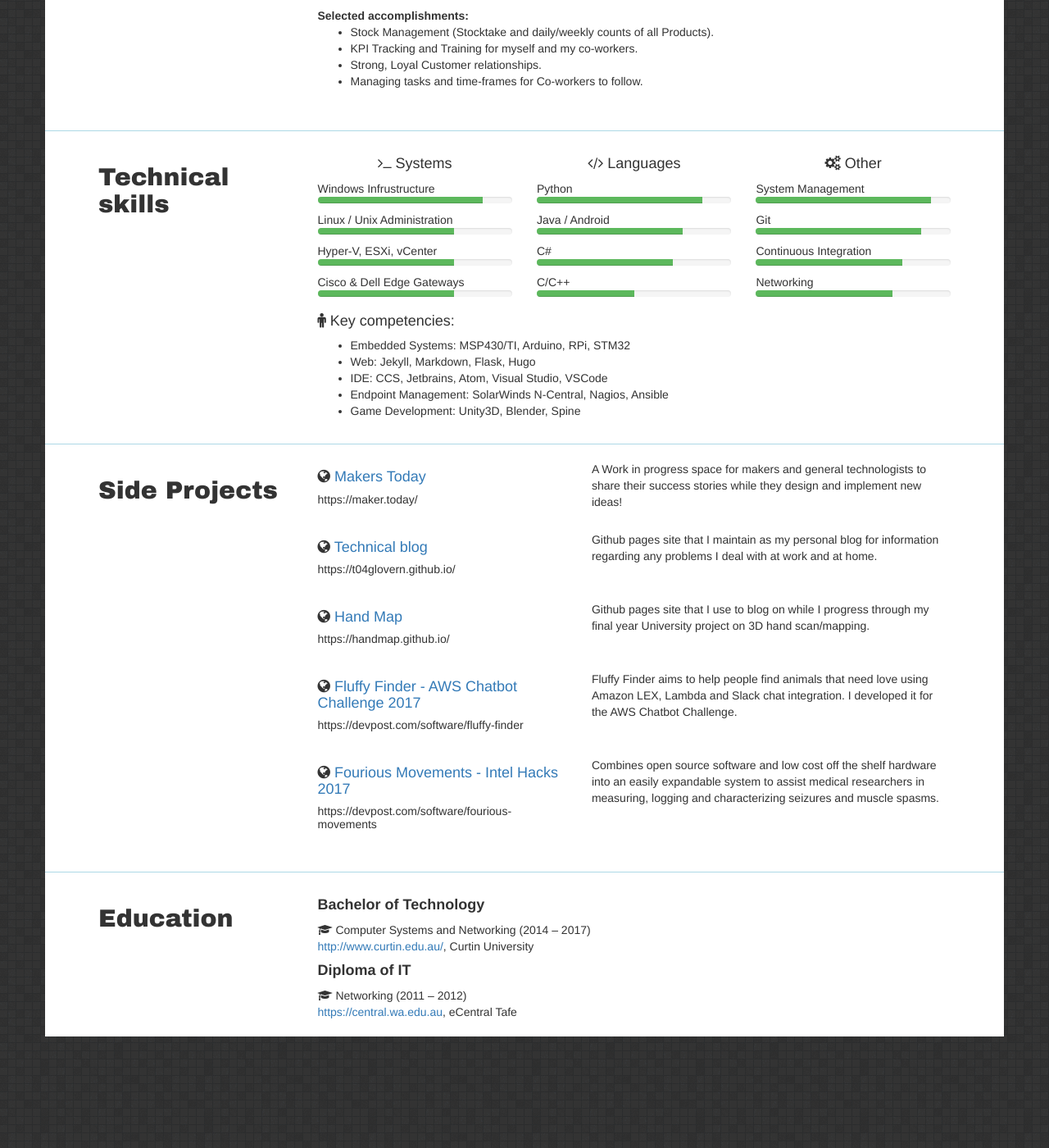
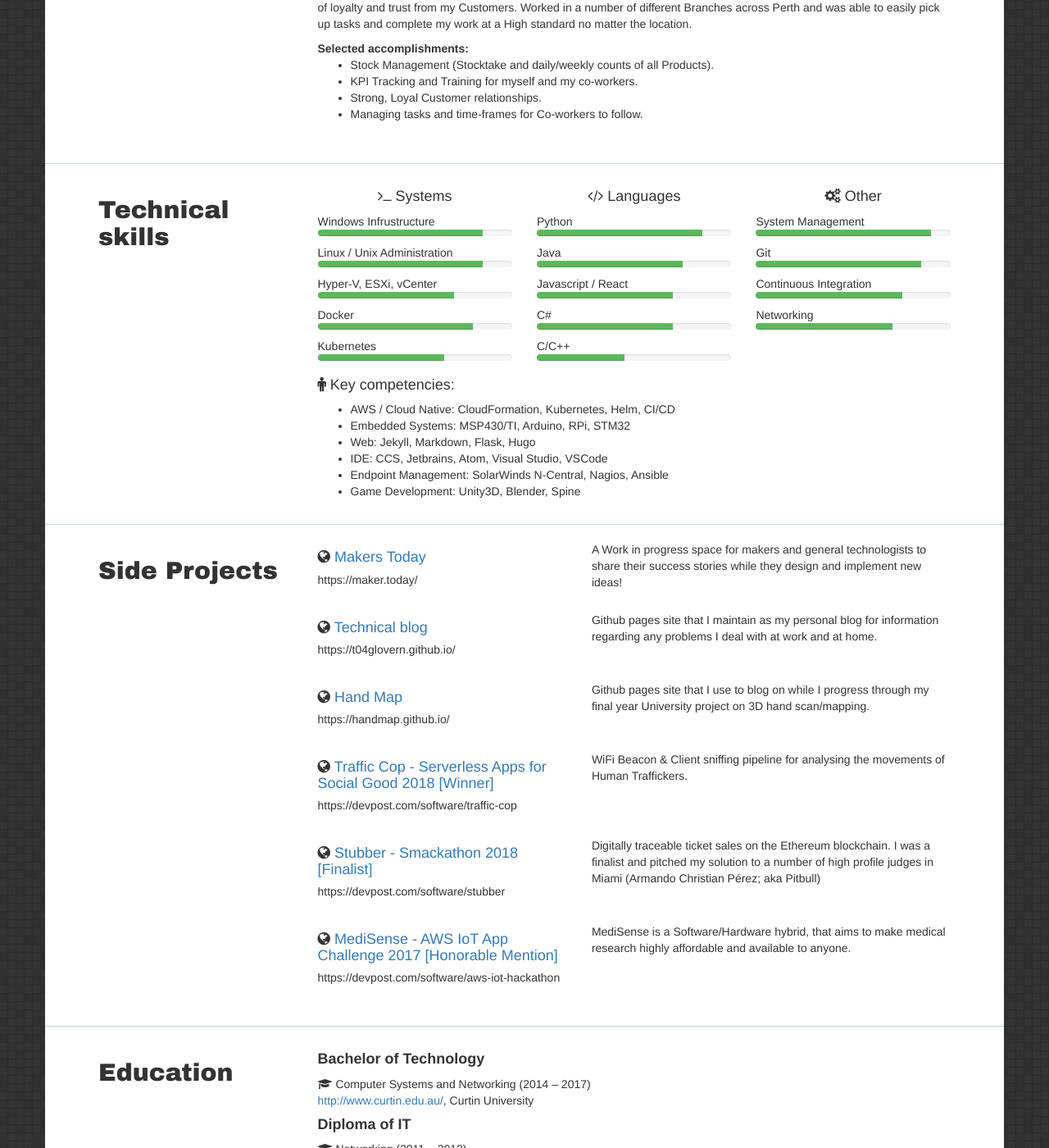
Before and after one commit to t04glovern/t04glovern.github.io.raw, a Jekyll site: the page built from cv.html, in a window 1280 px wide and 1400 px high, scrolled down 1759 px. Shown: the whole window at 82% size. Built offline with Jekyll 4.4.1, drawn with Linux system fonts in a browser that asks for light colours; nearby versions of some CDN libraries; some web fonts are replaced; before the commit the page ends 3073 px from its top, so only the background shows below that; some of the changed text lies outside the part shown.

Commit message:
Updated CV

```diff
--- a/_data/cv.yml
+++ b/_data/cv.yml
@@ -15,12 +15,12 @@ career:
    company: BHP
    location: Perth, Western Australia
    dates: August 2017 – Current
-   summary: Working as an energetic member of the Digital Tribe, I work with a variety of people with a diverse backgrounds on big problems as we drive a Digital Transformation within the Decision automation space.
+   summary: Working as an energetic member of the Digital Tribe, I work with a variety of people with a diverse backgrounds on big problems as we drive a Digital Transformation within the Decision automation space. More recently I've moved into a DevOp support role where I ensure that Cloud deployments for various services are standardized and automated (using tools like CloudFormation and Terraform).
    accomplishments:
     - accomplishment: Accustomed to an agile deliver, and adding value through software and hardware sprints
     - accomplishment: Embedded software and hardware design and implementation
-    - accomplishment: Process automation mindset
-    - accomplishment: Continuous integration across infrustructure and software pipelines
+    - accomplishment: Continuous integration across infrustructure and software pipelines. This includes CodeBuild, GoCD and Jenkins.
+    - accomplishment: AWS orchastration of developer workflows through the targeted usage of AWS Cloudformation & Terraform.
  - position: Software/Network Engineer (Intern)
    company: Cisco IoE Innovation Centre
    location: Perth, Western Australia
@@ -72,6 +72,7 @@ career:
 
 technicalSkills:
   list:
+    - tr: "AWS / Cloud Native: CloudFormation, Kubernetes, Helm, CI/CD"
     - tr: "Embedded Systems: MSP430/TI, Arduino, RPi, STM32"
     - tr: "Web: Jekyll, Markdown, Flask, Hugo"
     - tr: "IDE: CCS, Jetbrains, Atom, Visual Studio, VSCode"
@@ -81,20 +82,24 @@ technicalSkills:
    - name: Windows Infrustructure
      level: 85
    - name: Linux / Unix Administration
-     level: 70
+     level: 85
    - name: Hyper-V, ESXi, vCenter
      level: 70
-   - name: Cisco & Dell Edge Gateways
-     level: 70
+   - name: Docker
+     level: 80
+   - name: Kubernetes
+     level: 65
   languages:
    - name: Python
      level: 85
-   - name: Java / Android
+   - name: Java
      level: 75
+   - name: Javascript / React
+     level: 70
    - name: C#
      level: 70
    - name: C/C++
-     level: 50
+     level: 45
   other:
    - name: System Management
      level: 90
@@ -124,17 +129,23 @@ sideProjects:
     type: site
     langs: https://handmap.github.io/
 
-  - name: Fluffy Finder - AWS Chatbot Challenge 2017
-    description: Fluffy Finder aims to help people find animals that need love using Amazon LEX, Lambda and Slack chat integration. I developed it for the AWS Chatbot Challenge.
-    link: https://devpost.com/software/fluffy-finder
+  - name: Traffic Cop - Serverless Apps for Social Good 2018 [Winner]
+    description: WiFi Beacon & Client sniffing pipeline for analysing the movements of Human Traffickers.
+    link: https://devpost.com/software/traffic-cop
     type: site
-    langs: https://devpost.com/software/fluffy-finder
+    langs: https://devpost.com/software/traffic-cop
 
-  - name: Fourious Movements - Intel Hacks 2017
-    description: Combines open source software and low cost off the shelf hardware into an easily expandable system to assist medical researchers in measuring, logging and characterizing seizures and muscle spasms.
-    link: https://devpost.com/software/fourious-movements
+  - name: Stubber - Smackathon 2018 [Finalist]
+    description: Digitally traceable ticket sales on the Ethereum blockchain. I was a finalist and pitched my solution to a number of high profile judges in Miami (Armando Christian Pérez; aka Pitbull)
+    link: https://devpost.com/software/stubber
     type: site
-    langs: https://devpost.com/software/fourious-movements
+    langs: https://devpost.com/software/stubber
+
+  - name: MediSense - AWS IoT App Challenge 2017 [Honorable Mention]
+    description: MediSense is a Software/Hardware hybrid, that aims to make medical research highly affordable and available to anyone.
+    link: https://devpost.com/software/aws-iot-hackathon
+    type: site
+    langs: https://devpost.com/software/aws-iot-hackathon
 
 education:
   - name: Bachelor of Technology
```
